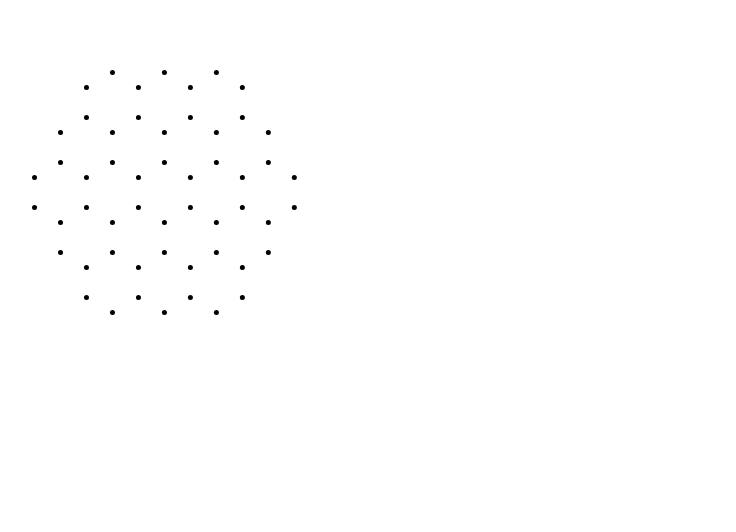
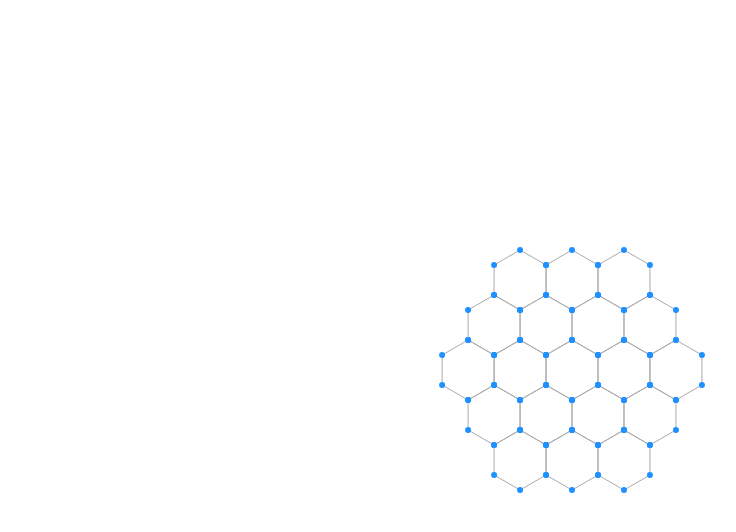
Before and after one commit to bpander/longest-road, a React (Create React App) app: page / in a window 1280 px wide. Shown: the top 532 px of the page, without its empty margins (42-778 px from the left). Built offline with nearby package versions, Linux system fonts and the light colour scheme; the HTML template or start-up script is replaced by a standard one.

Commit message:
Draws vertices and edges with svg (temporarily disables partially implemented deduping).

```diff
--- a/src/App.tsx
+++ b/src/App.tsx
@@ -2,28 +2,81 @@ import React from 'react';
 
 import { standardMap } from 'assets/maps';
 import { parseHexGrid } from 'lib/hexGrid';
+import { max, min } from 'lodash';
+import Vector2 from 'types/Vector2';
 
 const result = parseHexGrid(standardMap, 30);
 console.log(result);
 
-class App extends React.Component {
+interface AppState {
+  viewportSize: Vector2;
+}
+
+class App extends React.Component<{}, AppState> {
+
+  static getViewportSize(): Vector2 {
+    return [ window.innerWidth, window.innerHeight ];
+  }
+
+  constructor(props: {}) {
+    super(props);
+    this.state = {
+      viewportSize: App.getViewportSize(),
+    };
+  }
+
+  componentDidMount() {
+    window.addEventListener('resize', this.onResize);
+  }
+
+  onResize = () => {
+    this.setState({ viewportSize: App.getViewportSize() });
+  };
+
   render() {
+    const [ width, height ] = this.state.viewportSize;
+
+    const xCoords = result.vertices.map(v => v[0]);
+    const yCoords = result.vertices.map(v => v[1]);
+
+    const mapSize: Vector2 = [
+      max(xCoords)! - min(xCoords)!,
+      max(yCoords)! - min(yCoords)!,
+    ];
+
+    const center: Vector2 = [
+      (width - mapSize[0]) / 2,
+      (height - mapSize[1]) / 2,
+    ];
+
     return (
-      <div style={{ position: 'relative' }}>
-        {result.vertices.map((vertex, i) => (
-          <div
+      <svg
+        className="d-block"
+        width={width}
+        height={height}
+        viewBox={`0 0 ${width} ${height}`}
+      >
+        {result.edges.map((edge, i) => (
+          <line
             key={i}
-            style={{
-              width: 5,
-              height: 5,
-              borderRadius: '50%',
-              position: 'absolute',
-              background: 'black',
-              transform: `translate(${100 + vertex[0]}px, ${100 + vertex[1]}px)`,
-            }}
+            x1={center[0] + result.vertices[edge[0]][0]}
+            y1={center[1] + result.vertices[edge[0]][1]}
+            x2={center[0] + result.vertices[edge[1]][0]}
+            y2={center[1] + result.vertices[edge[1]][1]}
+            strokeWidth={1}
+            stroke="#aaaaaa"
           />
         ))}
-      </div>
+        {result.vertices.map((vertex, i) => (
+          <circle
+            key={i}
+            cx={center[0] + vertex[0]}
+            cy={center[1] + vertex[1]}
+            r={3}
+            fill="dodgerblue"
+          />
+        ))}
+      </svg>
     );
   }
 }
--- a/src/index.css
+++ b/src/index.css
@@ -3,3 +3,5 @@ body {
   padding: 0;
   font-family: sans-serif;
 }
+
+.d-block { display: block; }
--- a/src/lib/hexGrid.ts
+++ b/src/lib/hexGrid.ts
@@ -1,4 +1,4 @@
-import { isEqual, round, times } from 'lodash';
+import { round, times } from 'lodash';
 
 import Vector2 from 'types/Vector2';
 
@@ -28,16 +28,16 @@ export const parseHexGrid = (tiles: Vector2[], r: number): HexMapParseResult =>
     });
   });
 
-  const openSet = [ ...vertices ];
-  while (openSet.length) {
-    const vertex = openSet.shift();
-    for (let i = openSet.length; i >= 0; i--) {
-      if (isEqual(vertex, openSet[i])) {
-        vertices.splice(vertices.indexOf(openSet[i]), 1);
-        openSet.splice(i, 1);
-      }
-    }
-  }
+  // const openSet = [ ...vertices ];
+  // while (openSet.length) {
+  //   const vertex = openSet.shift();
+  //   for (let i = openSet.length; i >= 0; i--) {
+  //     if (isEqual(vertex, openSet[i])) {
+  //       vertices.splice(vertices.indexOf(openSet[i]), 1);
+  //       openSet.splice(i, 1);
+  //     }
+  //   }
+  // }
 
   return { vertices, edges };
 };
```
